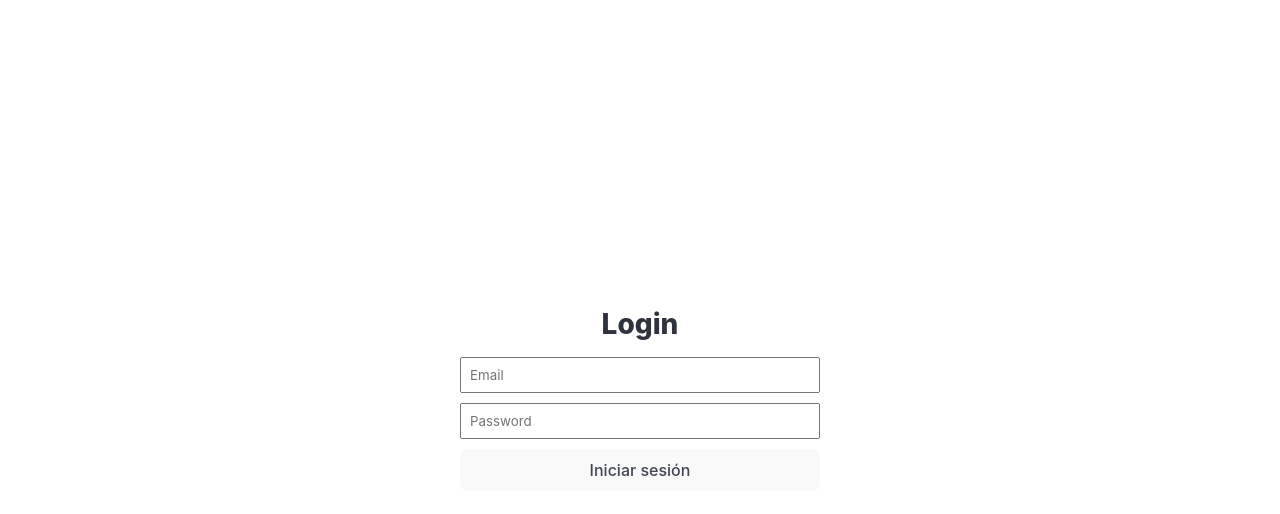
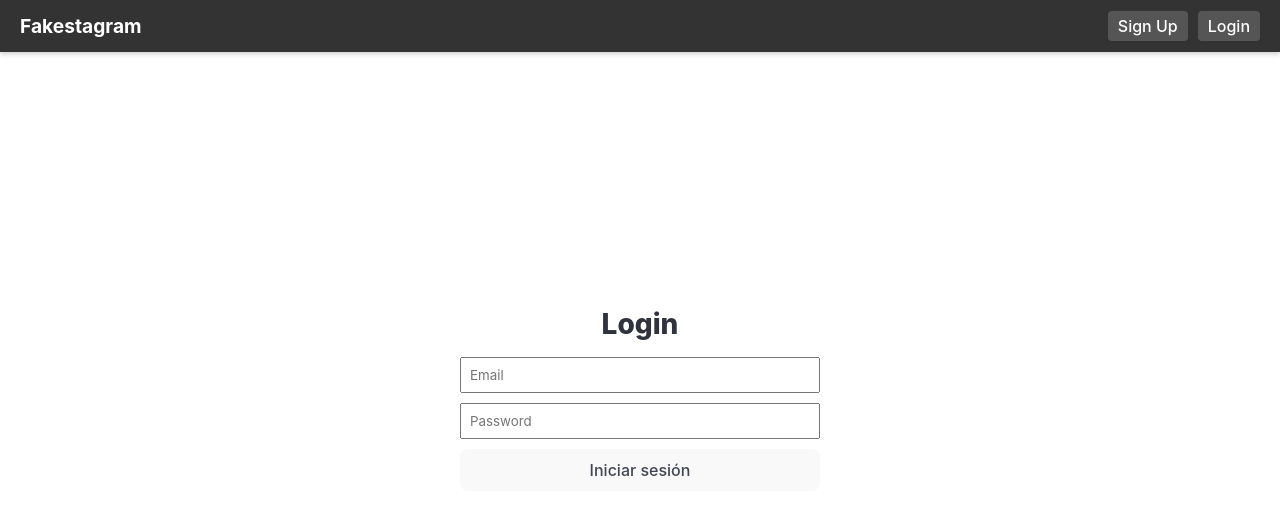
Before and after one commit to JuaniCama/Obligatorio-React, a React (Vite) app in the folder Fakestagram/web/: page / in a window 1280 px wide. Shown: the top 514 px of the page. Built offline with nearby package versions, Linux system fonts and the light colour scheme.

Commit message:
Update App.jsx
Finished tweaks on Login/logoff logic

```diff
--- a/Fakestagram/web/src/web/App.jsx
+++ b/Fakestagram/web/src/web/App.jsx
@@ -7,23 +7,19 @@ import Profile from '@web/components/Profile.jsx';
 import Login from '@web/components/Login.jsx';
 import Signup from '@web/components/Signup.jsx';
 
-
-
 import './App.css';
 
 function App() {
-  const [currentScreen, setCurrentScreen] = useState('home');
+  const [currentScreen, setCurrentScreen] = useState('login'); // Empieza en login
   const [token, setToken] = useState(localStorage.getItem('token') || null);
 
-  // redirige al login si no hay token
-
+  // Redirige a la pantalla de login si no hay token
   useEffect(() => {
     if (!token) {
       setCurrentScreen('login');
     }
   }, [token]);
 
-  // logica de renderizado
   const renderScreen = () => {
     if (!token) {
       // Si no hay token, muestra Login o Signup
@@ -42,7 +38,7 @@ function App() {
       );
     }
 
-
+    // Si hay token, muestra las pantallas protegidas
     switch (currentScreen) {
       case 'home':
         return <Home />;
@@ -50,30 +46,21 @@ function App() {
         return <Notifications />;
       case 'profile':
         return <Profile />;
-      case 'login':
-        return <Login
-          onLogin={(token) => setToken(token)}
-          onNavigate={setCurrentScreen}
-        />;
-      case 'signup':
-        return <Signup />;
       default:
         return <Home />;
     }
   };
 
-  // logica del logoff
   const handleLogOff = () => {
     setToken(null);
-    localStorage.removeItem('token');
-    localStorage.removeItem('userId');
-    setCurrentScreen('login');
+    localStorage.removeItem('token'); // Elimina el token
+    localStorage.removeItem('userId'); // Elimina el userId
+    setCurrentScreen('login'); // Redirige a Login después de cerrar sesión
   };
-
 
   return (
     <div className="app-container">
-      {token && ( // Renderiza la Navbar solo si hay token
+      {(token || currentScreen === 'login' || currentScreen === 'signup') && (
         <Navbar
           isLoggedIn={!!token}
           onLogOff={handleLogOff}
```
